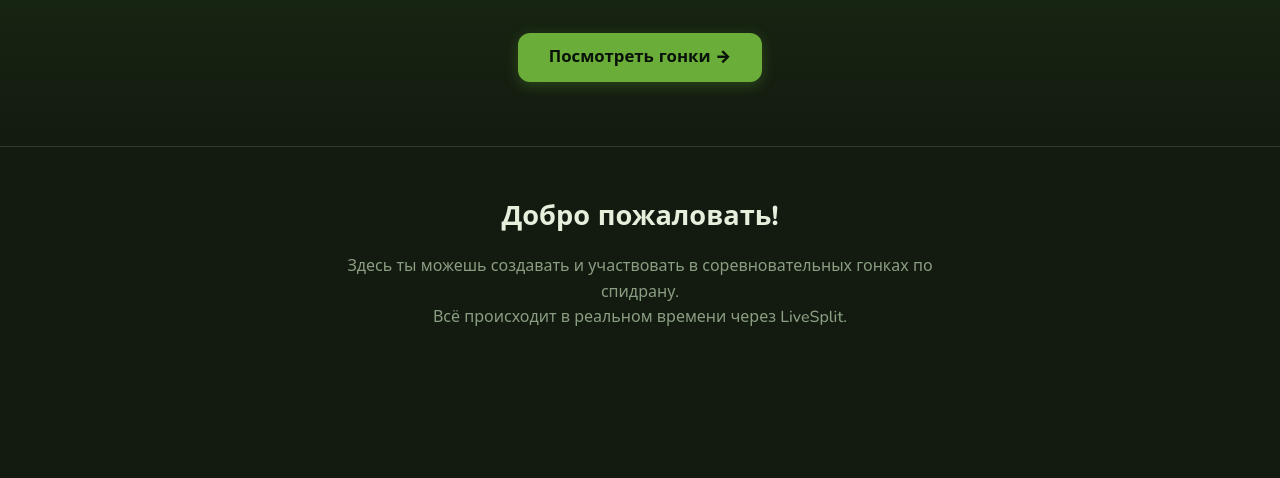
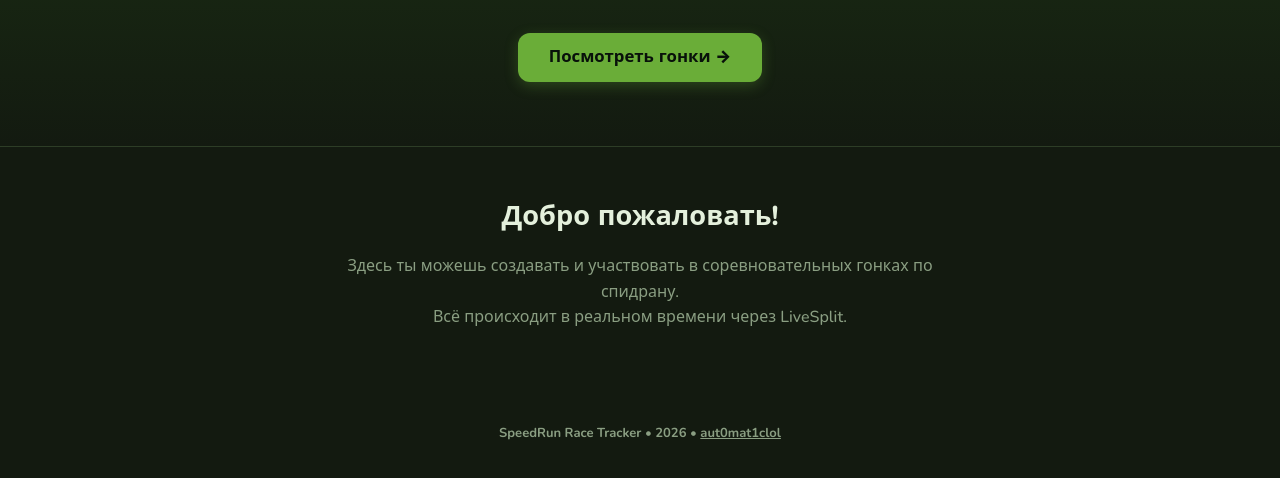
Before and after one commit to aut0mat1clol/SpeedrunRacing, a plain HTML site: page index.html in a window 1280 px wide. Shown: the part 364-842 px from the top of the page. Before the commit the page ends 800 px from the top, so only its background shows below. Drawn offline with nearby package versions, Linux system fonts and the light colour scheme; a script that the page names is missing.

Commit message:
footer added

```diff
--- a/index.html
+++ b/index.html
@@ -59,6 +59,10 @@
                 Всё происходит в реальном времени через LiveSplit.
             </p>
         </main>
+
+        <footer class="site-footer home-footer">
+            SpeedRun Race Tracker • 2026 • <a href="https://aut0mat1clol.github.io" target="_blank" rel="noopener noreferrer">aut0mat1clol</a>
+        </footer>
     </section>
 
     <!-- ===================== RACES (список) ===================== -->
--- a/style.css
+++ b/style.css
@@ -258,6 +258,16 @@ a { color: inherit; }
 .stat { text-align: center; }
 .stat-value { font-size: 2.2rem; font-weight: 900; color: var(--primary); }
 .stat-label { font-size: 0.8rem; color: var(--text-dim); margin-top: 4px; font-weight: 700; text-transform: uppercase; letter-spacing: .5px; }
+
+.site-footer {
+    max-width: 1120px;
+    margin: 24px auto;
+    padding: 20px;
+    color: var(--text-dim);
+    font-size: 13px;
+    font-weight: 700;
+    text-align: center;
+}
 
 /* ============================================================
    LAYOUT
```
